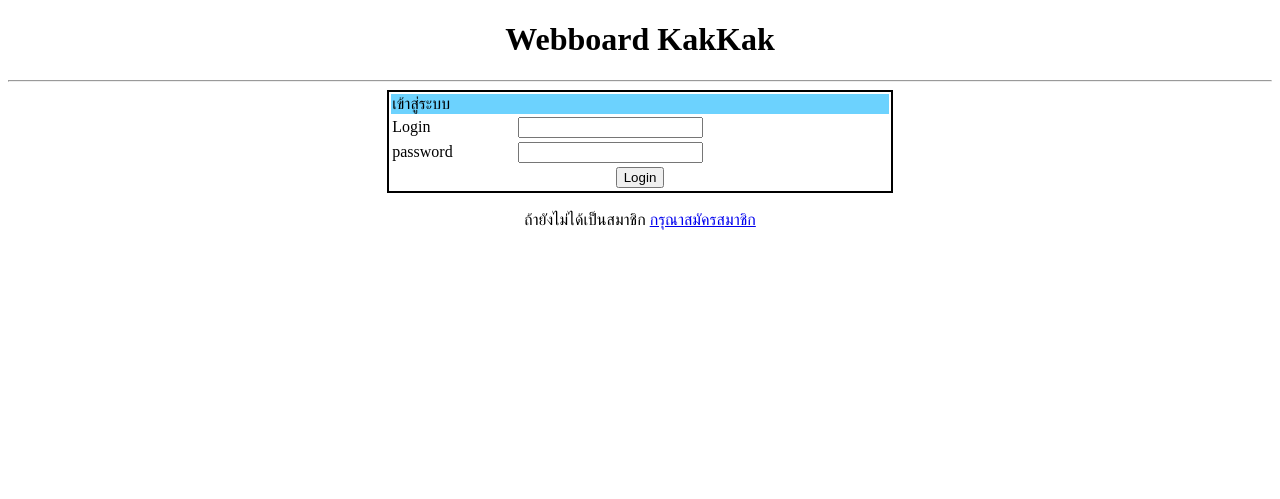
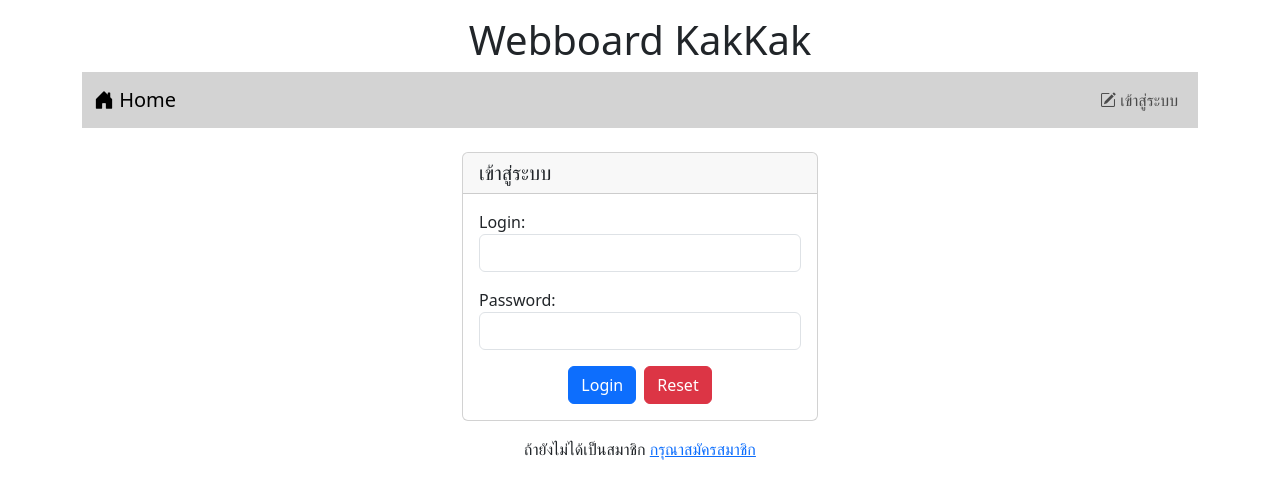
Before and after one commit to Maoooa/webboard_enetc, a PHP site: page /login.php in a window 1280 px wide. Shown: the top 499 px of the page. Run offline with PHP 8.4, Linux system fonts and the light colour scheme.

Commit message:
update index and login
update index and login

```diff
--- a/login.php
+++ b/login.php
@@ -1,38 +1,59 @@
 <?php
 session_start();
-if(isset($_SESSION['id'])){
+if (isset($_SESSION['id'])) {
     header('location:index.php');
 }
 ?>
 <!DOCTYPE html>
 <html lang="en">
+
 <head>
     <meta charset="UTF-8">
     <meta name="viewport" content="width=device-width, initial-scale=1.0">
     <title>Login</title>
+    <link href="https://cdn.jsdelivr.net/npm/bootstrap@5.3.3/dist/css/bootstrap.min.css" rel="stylesheet" integrity="sha384-QWTKZyjpPEjISv5WaRU9OFeRpok6YctnYmDr5pNlyT2bRjXh0JMhjY6hW+ALEwIH" crossorigin="anonymous">
+    <script src="https://cdn.jsdelivr.net/npm/bootstrap@5.3.3/dist/js/bootstrap.bundle.min.js" integrity="sha384-YvpcrYf0tY3lHB60NNkmXc5s9fDVZLESaAA55NDzOxhy9GkcIdslK1eN7N6jIeHz" crossorigin="anonymous"></script>
+    <!-- icon -->
+    <link rel="stylesheet" href="https://cdn.jsdelivr.net/npm/bootstrap-icons@1.11.3/font/bootstrap-icons.min.css">
+</head>
 
+<body>
+    <div class="container-lg">
+        <h1 style="text-align: center;" class="mt-3">Webboard KakKak</h1>
+        <!-- navbar -->
+        <?php include "nav.php" ?>
+        <!-- alret -->
 
+        <!-- class crad -->
+        <form action="verify.php" method="post">
+            <div class="row">
+                <div class="col-sm-8 col-md-6 col-lg-4 mx-auto">
+                    <div class="card mt-4 ">
+                        <h5 class="card-header">เข้าสู่ระบบ</h5>
+                        <div class="card-body">
+                            <div class="from-group mb-3">
+                                <label for="login" class="from-label">Login:</label>
+                                <input type="text" id="login" class="form-control" name="login">
+                            </div>
+                            <div class="from-group mb-3">
+                                <label for="pwd" class="from-label ">Password:</label>
+                                <input type="password" id="pwd" class="form-control" name="pwd">
+                            </div>
+                            <div class="mt-3 d-flex justify-content-center ">
+                                <button type="submit" id="login" class="btn btn-primary  me-2">Login</button>
+                                <button type="submit" id="reset" class="btn btn-danger">Reset</a></button>
+                            </div>
+                        </div>
+                    </div>
+                </div>
+            </div>
+        </form>
+        <!-- register -->
+        <div style="text-align: center;" class="mt-3">
+            ถ้ายังไม่ได้เป็นสมาชิก <a href="register.php">กรุณาสมัครสมาชิก</a>
+        </div>
 
-</head>
-<body>
-    <h1 style="text-align: center;">Webboard KakKak</h1>
-    <hr>
-    <form action="verify.php" method="post">
-        <table style="border: 2px solid black; width: 40%;  " align ="center">
-            <tr><td colspan="2" style="background-color: #6CD2FE;">เข้าสู่ระบบ</td></tr>
-            <tr><td>Login</td><td><input type="text" name="login"></td></tr>
-            <tr><td>password</td><td><input type="password" name="pwd"></td></tr>
-            <tr><td colspan="2" align="center" >
-                <input type="submit" value="Login">
-            </td></tr>
-    </table>
-    </form>
+    </div>
+</body>
 
-    <br>
-    <div style="text-align: center;">
-        ถ้ายังไม่ได้เป็นสมาชิก <a href="register.php">กรุณาสมัครสมาชิก</a>
-    </div>
-
-
-</body>
 </html>
--- /dev/null
+++ b/nav.php
@@ -0,0 +1,27 @@
+<nav class="navbar navbar-expand-lg" style="background-color: #d3d3d3;">
+            <div class="container-fluid">
+                <a class="navbar-brand" href="index.php"> <i class="bi bi-house-door-fill"></i> Home</a>
+                <ul class="navbar-nav">
+                    <!-- login -->
+                    <?php
+                    if (!isset($_SESSION['id'])) {
+                        echo "<li class='nav-item'>
+                                    <a class='nav-link ' href='login.php'> <i class='bi bi-pencil-square'></i> เข้าสู่ระบบ</a>
+                                  </li>";
+                    } else {
+                        echo "
+                            <li class='nav-item dropdown'>
+                                <a class='btn btn-outline-secondary btn-sm dropdown-toggle' href='#' role='button' data-bs-toggle='dropdown' aria-expanded='false'>
+                                        <i class='bi bi-person-lines-fill'></i> $_SESSION[username]&nbsp;
+                                </a>
+                                <ul class='dropdown-menu'>
+                                    <li><a class='dropdown-item' href='logout.php'><i class='bi bi-power'></i>ออกจากระบบ</a></li>
+                                </ul>
+                            </li>
+                            ";
+                    }
+                    ?>
+
+                </ul>
+            </div>
+        </nav>
--- a/register.php
+++ b/register.php
@@ -34,7 +34,7 @@ if(isset($_SESSION['id'])){
     </table>
     <br>
     <div style="text-align: center;">
-        <a href="index.php" target="_blank" >กลับไปหน้าหลัก</a>
+        <a href="index.php" >กลับไปหน้าหลัก</a>
     </div>
 
 </body>
--- a/verify.php
+++ b/verify.php
@@ -31,7 +31,7 @@ if(isset($_SESSION['id'])){
             $_SESSION["username"] = "member";
             $_SESSION["role"] = "m";
             $_SESSION["id"] = session_id();
-            echo "ยินดีต้อนรับคุณ ADMIN ";
+            echo "ยินดีต้อนรับคุณ MEMBER ";
             echo "<a href="."index.php"."> <BR> กลับไปยังหน้าหลัก</a>";
         } else{
             echo "ชื่อบัญชีและรหัสผ่านไม่ถูกต้อง";
```
Also changed, not shown: index.php (+36 -29 lines).
